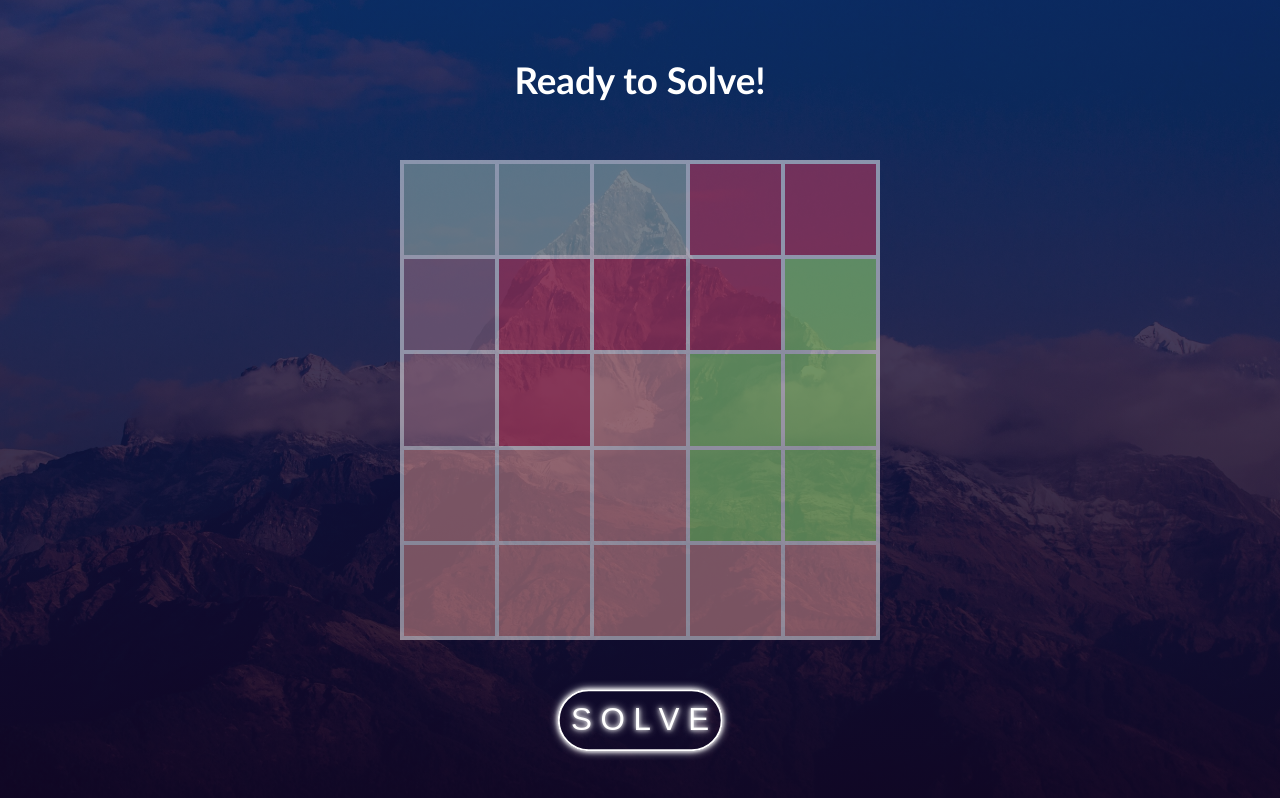
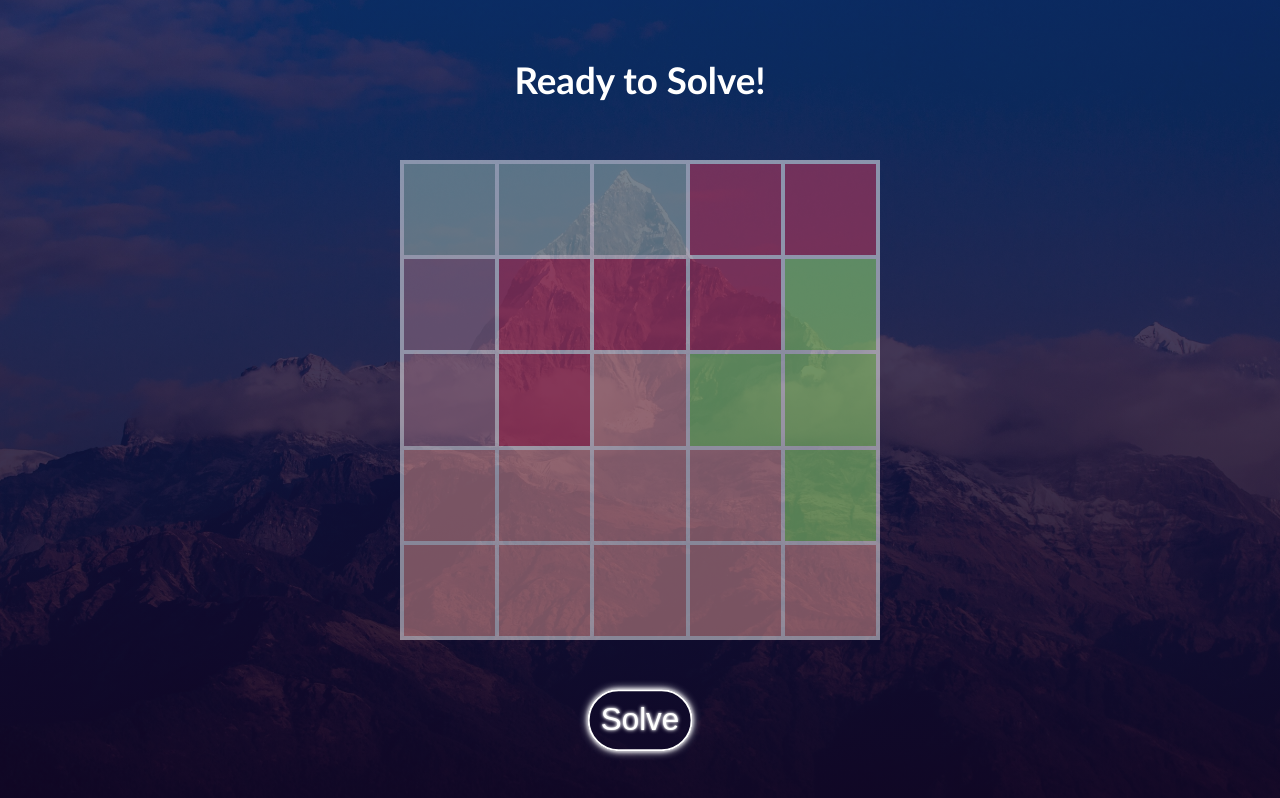
Before and after one commit to bryrybry/hoshiBoshi, a React (Vite) app: page / in a window 1280 px wide. Built offline with nearby package versions, Linux system fonts and the light colour scheme.

Commit message:
new algorithm

```diff
--- a/src/ColorPanel.jsx
+++ b/src/ColorPanel.jsx
@@ -1,26 +1,22 @@
 /* eslint-disable react/prop-types */
-/* eslint-disable no-unused-vars */
 import React, { useEffect } from 'react';
 import styles from './stylesheets/ColorPanel.module.css'
 import seedrandom from 'seedrandom';
 
 const ColorPanel = ({ GRID_SIDE_LENGTH, colorList, setColorList, selectedColor, setSelectedColor }) => {
-    function getNewCell(index, rng) {
+    function getNewCell(colorId, rng) {
         return {
-            id: index,
+            colorId,
             rgb: {
                 r: Math.floor(rng() * 255),
                 g: Math.floor(rng() * 255),
                 b: Math.floor(rng() * 255)
-            },
-            isStar: false,
-            isDot: false
+            }
         };
     }
     useEffect(() => {
         const rng = seedrandom('bryry');
         const newColors = Array.from({ length: GRID_SIDE_LENGTH }, (_, index) => getNewCell(index, rng));
-        console.log(newColors)
         setColorList(newColors);
     }, []);
 
@@ -30,7 +26,7 @@ const ColorPanel = ({ GRID_SIDE_LENGTH, colorList, setColorList, selectedColor,
                 <div
                     key={index}
                     className={`${styles.colorCircle}
-                    ${(selectedColor && selectedColor.id === color.id) && styles.selected}`}
+                    ${(selectedColor && selectedColor.colorId === color.colorId) && styles.selected}`}
                     style={{
                         background: `rgb(${color.rgb.r}, ${color.rgb.g}, ${color.rgb.b})`
                     }}
--- a/src/Grid.jsx
+++ b/src/Grid.jsx
@@ -39,6 +39,19 @@ const Grid = ({ cellGrid, setCellGrid, selectedColor, GRID_SIDE_LENGTH }) => {
     };
   }, []);
 
+  const updateCellGrid = (cellIndex) => {
+    setCellGrid(prev => {
+      const prevList = [...prev];
+      prevList[cellIndex] = {
+        index: cellIndex,
+        isStar: false,
+        isDot: false,
+        ...selectedColor
+      };
+      return prevList;
+    });
+  }
+
   return (
     <div className={styles.grid} style={gridStyles}>
       {Array.from({ length: REAL_GRID_SIZE }, (_, index) => {
@@ -59,11 +72,7 @@ const Grid = ({ cellGrid, setCellGrid, selectedColor, GRID_SIDE_LENGTH }) => {
               selectedColor={selectedColor}
               setCellGrid={() => {
                 if (selectedColor) {
-                  setCellGrid(prev => {
-                    const prevList = [...prev];
-                    prevList[cellIndex] = { ...selectedColor };
-                    return prevList;
-                  });
+                  updateCellGrid(cellIndex);
                 }
               }}
               clearCellGrid={() => {
@@ -112,8 +121,8 @@ const Cell = ({ cellData, mouseDown, selectedColor, setCellGrid, clearCellGrid }
         e.preventDefault();
         clearCellGrid();
       }} >
-        {cellData.isStar ? <PiStarFourFill/> : cellData.isDot ? <GoDotFill/> : <div/>}
-      </div>
+      {cellData.isStar ? <PiStarFourFill /> : cellData.isDot ? <GoDotFill /> : <div />}
+    </div>
   );
 };
 
--- a/src/Hoshi.jsx
+++ b/src/Hoshi.jsx
@@ -14,29 +14,37 @@ const Hoshi = () => {
   // TEMPORARY:
   const rng = seedrandom('bryry');
   const rng_list = [[rng(), rng(), rng()], [rng(), rng(), rng()], [rng(), rng(), rng()], [rng(), rng(), rng()], [rng(), rng(), rng()]];
+  // const index_map = [
+  //   0, 0, 0, 1, 1,
+  //   2, 1, 1, 1, 3,
+  //   2, 1, 4, 3, 3,
+  //   4, 4, 4, 3, 3,
+  //   4, 4, 4, 4, 4,
+  // ];
   const index_map = [
     0, 0, 0, 1, 1,
     2, 1, 1, 1, 3,
     2, 1, 4, 3, 3,
-    4, 4, 4, 3, 3,
+    4, 4, 4, 4, 3,
     4, 4, 4, 4, 4,
   ]
-  function getNewCell(index, rng) {
+  function getNewCell(index, colorId, rng) {
     return {
-      id: index,
+      index,
+      isStar: false,
+      isDot: false,
+      colorId,
       rgb: {
         r: Math.floor(rng[0] * 255),
         g: Math.floor(rng[1] * 255),
         b: Math.floor(rng[2] * 255)
-      },
-      isStar: false,
-      isDot: false
+      }
     };
   }
 
   const GRID_SIDE_LENGTH = 5;
   const [cellGrid, setCellGrid] = useState(
-    Array.from({ length: GRID_SIDE_LENGTH * GRID_SIDE_LENGTH }, (_, index) => getNewCell(index_map[index], rng_list[index_map[index]]))
+    Array.from({ length: GRID_SIDE_LENGTH * GRID_SIDE_LENGTH }, (_, index) => getNewCell(index, index_map[index], rng_list[index_map[index]]))
   );
   const [colorList, setColorList] = useState([]);
   const [selectedColor, setSelectedColor] = useState(null);
@@ -76,7 +84,7 @@ const Hoshi = () => {
             <button
               className={`${styles.solveButton} ${isSolving ? styles.clicked : ""}`}
               onClick={onSolveButtonClick}>
-              S O L V E
+              Solve
             </button>
           </div>
         }
--- a/src/Solver.js
+++ b/src/Solver.js
@@ -1,58 +1,155 @@
+import { FaLastfmSquare } from "react-icons/fa";
 import { areListsEqual } from "./helper/MiscHelper";
 
+let allCells = [];
+let sideLength;
+let arrayGroupIndices = [];
+// arrayGroupIndices is based off sideLength. Example:
+// If the side length is 4, then arrayGroupIndices will be:
+// [ [0], [1], [2], [3], [0, 1], [1, 2], [2, 3], [0, 1, 2], [1, 2, 3] ]
+let arrayGroupSlices = [];
+// Same thing as above, but used for the .slice(start, end) method.
+let cellsByRow = [], cellsByCol = [];
+
+let loopSolve = true;
+
 export function solve(importedCellGrid, setCellGrid, length) {
-    let cellGrid = [...importedCellGrid]; // cuz the imported one cant be edited, so u make copy
-    let hori2dMatrix = [], vert2dMatrix = [];
+    allCells = [...importedCellGrid]; // cuz the imported one cant be edited, so u make copy
+    sideLength = length;
+    arrayGroupIndices = generateArrayGroupIndices(length);
+    arrayGroupSlices = generateArrayGroupSlices(arrayGroupIndices);
 
-    let clone = cellGrid.slice(); //clone array
-    while (clone.length) hori2dMatrix.push(clone.splice(0, length)); //generate horizontal 2d matrix
-    vert2dMatrix = hori2dMatrix[0].map((_, colIndex) => hori2dMatrix.map(row => row[colIndex])); //generate horizontal 2d matrix
+    let cellGridClone = allCells.slice(); // clone array
+    while (cellGridClone.length) cellsByRow.push(cellGridClone.splice(0, length)); // generate horizontal 2d matrix
+    cellsByCol = cellsByRow[0].map((_, colIndex) => cellsByRow.map(row => row[colIndex])); // generate horizontal 2d matrix
 
-    while (true) {
-        const oldCellGrid = [...cellGrid];
+    loopSolve = true;
+    while (loopSolve) {
+        loopSolve = false;
+        const _allCells = [...allCells];
         // solve functions
-        solidColours(hori2dMatrix, vert2dMatrix, cellGrid, length);
+        // solidColours(length);
+        obviousStar();
+        occupiedRegionsB();
         // end
-        setCellGrid(cellGrid);
-        if (areListsEqual(oldCellGrid, cellGrid)) break;
+        if (!areListsEqual(_allCells, allCells)) loopSolve = true;
     }
 
     // use setCellGrid(new_grid) to change the grid or smth
 }
 
-function solidColours(hori2dMatrix, vert2dMatrix, cellGrid, length) {
-    solidColourRow(hori2dMatrix, cellGrid, 'h', length)
-    solidColourRow(vert2dMatrix, cellGrid, 'v', length)
+function dotCells(indices) {
+    for (const index of indices) {
+        allCells[index].isDot = true;
+    }
+    console.log(`Dotting cells: ${indices}`)
 }
-function solidColourRow(Matrix, cellGrid, orientation, length) {
-    let sameIds = []
-    let rows = []
-    for (let row in Matrix) {
-        let id = Matrix[row][0].id
-        let flag = true
-        for (let cell of Matrix[row]) {
-            if (cell.id != id) {
-                flag = false
-                break
+
+function starCells(indices) {
+    for (const index of indices) {
+        allCells[index].isStar = true;
+    }
+    console.log(`Starring cells: ${indices}`)
+}
+
+function generateArrayGroupIndices(length) { // 4
+    const list = [];
+    for (let size = 1; size < length; size++) { // 1 to 3
+        for (let i = 0; i <= length - size; i++) { // 0 to 3
+            const innerList = [];
+            for (let s = 0; s < size; s++) { // 0 to 0
+                innerList.push(i + s);
             }
-        }
-        if (flag == true) {
-            // all same within row
-            console.log("Same, row id " + row)
-            sameIds.push(id)
-            rows.push(row)
+            list.push(innerList);
         }
     }
-    for (let index in sameIds) {
-        for (let cell in cellGrid) {
-            if (orientation == 'h') { // dont cancel out the row we are looking at
-                if (Math.floor(cell / length) == rows[index]) continue
-            } else if (orientation == 'v') {
-                if (Math.floor(cell % length) == rows[index]) continue
+    return list;
+}
+
+function generateArrayGroupSlices(indicesList) {
+    const list = [];
+    for (const indices of indicesList) {
+        list.push([indices[0], indices[indices.length - 1] + 1])
+    }
+    return list;
+}
+
+// degree is the number of rows/cols checked for the pattern
+// higher degree = more obsecure/difficult finds
+
+function obviousStar() {
+    if (loopSolve) return;
+}
+
+function onlyFill(degree) {
+    if (loopSolve) return;
+}
+
+// TODO: MOVE RESTART TO THE OUTSIDE
+function occupiedRegionsB(degree) {
+    if (loopSolve) return;
+    for (const [start, end] of arrayGroupSlices) {
+        for (const cellsArray of [cellsByRow, cellsByCol]) {
+            if (degree && (end - start !== degree)) continue;
+            const cellsSection = cellsArray.slice(start, end);
+            const expectedColorCount = cellsSection.length;
+            const seenColors = [];
+            for (const cell of cellsSection.flat()) {
+                if (!seenColors.includes(cell.colorId) && !cell.isDot) seenColors.push(cell.colorId);
             }
-            if (cellGrid[cell].id == sameIds[index]) { //place dots on cells that match the colour
-                cellGrid[cell].isDot = true
+            if (seenColors.length === expectedColorCount) {
+                const sectionIndices = cellsSection.flat().map(cell => cell.index);
+                const selectedCells = allCells.filter(cell =>
+                    !sectionIndices.includes(cell.index) &&
+                    seenColors.includes(cell.colorId) &&
+                    !cell.isDot
+                );
+                if (selectedCells.length) {
+                    console.log(`degree: ${end - start}`)
+                    console.log(`a`)
+                    dotCells(selectedCells.map(cell => cell.index));
+                    loopSolve = true;
+                    return;
+                }
             }
         }
     }
 }
+
+// function solidColours(length) {
+//     solidColourRow(cellsByRow, 'h', length)
+//     solidColourRow(cellsByCol, 'v', length)
+// }
+
+// function solidColourRow(Matrix, orientation, length) {
+//     let sameIds = []
+//     let rows = []
+//     for (let row in Matrix) {
+//         let id = Matrix[row][0].id
+//         let flag = true
+//         for (let cell of Matrix[row]) {
+//             if (cell.id != id) {
+//                 flag = false
+//                 break
+//             }
+//         }
+//         if (flag == true) {
+//             // all same within row
+//             console.log("Same, row id " + row)
+//             sameIds.push(id)
+//             rows.push(row)
+//         }
+//     }
+//     for (let index in sameIds) {
+//         for (let cell in cellGrid) {
+//             if (orientation == 'h') { // dont cancel out the row we are looking at
+//                 if (Math.floor(cell / length) == rows[index]) continue
+//             } else if (orientation == 'v') {
+//                 if (Math.floor(cell % length) == rows[index]) continue
+//             }
+//             if (cellGrid[cell].id == sameIds[index]) { //place dots on cells that match the colour
+//                 cellGrid[cell].isDot = true
+//             }
+//         }
+//     }
+// }
--- a/src/TopText.jsx
+++ b/src/TopText.jsx
@@ -21,8 +21,8 @@ const TopText = ({ cellGrid, GRID_SIDE_LENGTH, setIsReadyToSolve, isSolving }) =
     )).length === GRID_SIDE_LENGTH * GRID_SIDE_LENGTH;
 
     const colorsUsedCount = new Set(cellGrid
-        .filter(cell => cell && cell.id !== undefined)
-        .map(cell => cell.id)).size;
+        .filter(cell => cell && cell.colorId !== undefined)
+        .map(cell => cell.colorId)).size;
     const allColorsUsed = colorsUsedCount === GRID_SIDE_LENGTH;
     const isSolved = () => {
         const _cellGrid = [...cellGrid];
@@ -42,7 +42,7 @@ const TopText = ({ cellGrid, GRID_SIDE_LENGTH, setIsReadyToSolve, isSolving }) =
 
         const cellGridColors = Array(GRID_SIDE_LENGTH).fill().map(() => []);
         for (let i = 0; i < _cellGrid.length; i++) {
-            cellGridColors[_cellGrid[i].id].push(_cellGrid[i]);
+            cellGridColors[_cellGrid[i].colorId].push(_cellGrid[i]);
         }
         const colorsSolved = cellGridColors.filter(col => col.filter(cell => cell.isStar).length === 1).length === GRID_SIDE_LENGTH;
 
--- a/src/stylesheets/Hoshi.module.css
+++ b/src/stylesheets/Hoshi.module.css
@@ -42,7 +42,7 @@
     border: 0.1rem solid white;
     border-radius: 2.6rem;
     color: white;
-    text-shadow: 0 0 0.2rem white, 0 0 0.4rem white;
+    text-shadow: 0 0 0.1rem white, 0 0 0.2rem white;
     box-shadow: 0 0 0.2rem white, 0 0 0.4rem white;
     font-size: 1.4rem;
     cursor: pointer;
--- a/src/stylesheets/global.css
+++ b/src/stylesheets/global.css
@@ -5,5 +5,5 @@ body {
   padding: 0;
   height: 100%;
   font-size: 1.4rem;
-  font-family: 'Gill Sans', 'Gill Sans MT', Calibri, 'Trebuchet MS', sans-serif;
+  font-family: 'Outfit', 'Trebuchet MS', 'Lucida Sans Unicode', 'Lucida Grande', 'Lucida Sans', Arial, sans-serif;
 }
```
